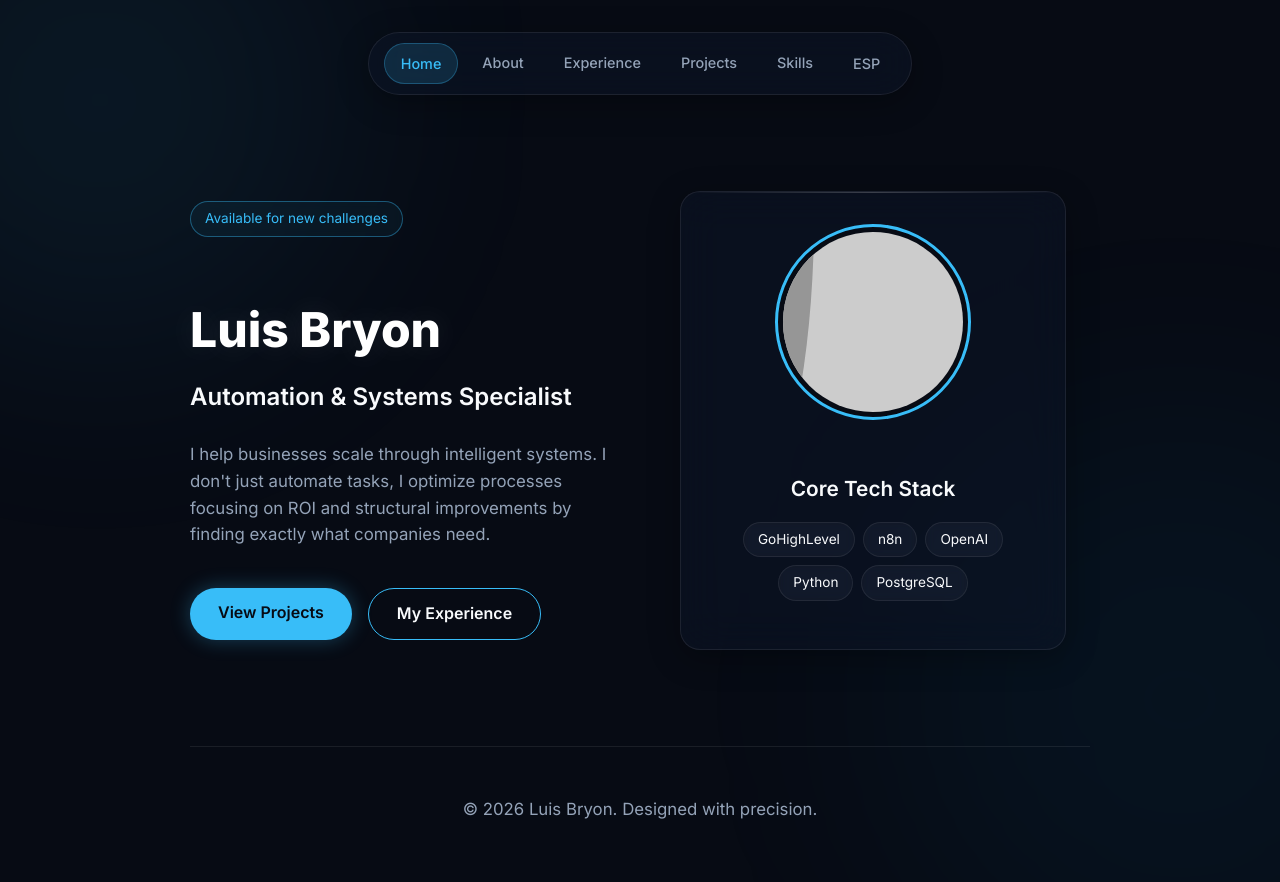
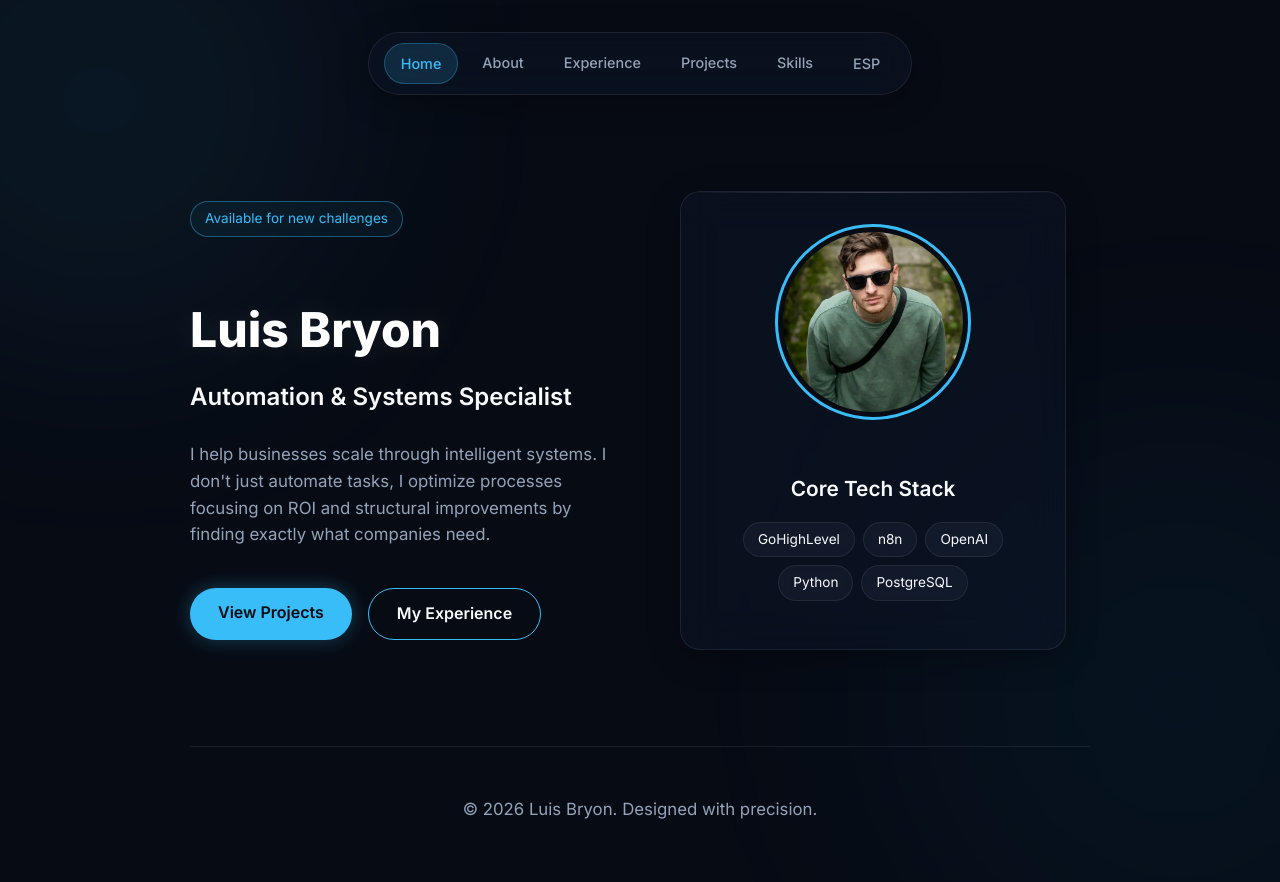
Before and after one commit to Kettsuke/resume, a plain HTML site: page index.html in a window 1280 px wide. Drawn offline with Linux system fonts and the light colour scheme; placeholder pictures from the web are drawn by us.

Commit message:
fix photo mapping

```diff
--- a/index.html
+++ b/index.html
@@ -37,7 +37,7 @@
                     </div>
                     <div style="display: flex; justify-content: center;">
                         <div class="glass-card" style="text-align: center; max-width: 320px; width: 100%;">
-                            <img src="assets/img/perfil.webp" alt="Luis Bryon" style="width: 180px; height: 180px; border-radius: 50%; object-fit: cover; margin-bottom: 1.5rem; border: 3px solid var(--accent); padding: 5px; background: var(--bg-dark);" onerror="this.src='https://via.placeholder.com/180/0f172a/38bdf8?text=LB'">
+                            <img src="assets/images/profile.webp" alt="Luis Bryon" style="width: 180px; height: 180px; border-radius: 50%; object-fit: cover; margin-bottom: 1.5rem; border: 3px solid var(--accent); padding: 5px; background: var(--bg-dark);" onerror="this.src='https://via.placeholder.com/180/0f172a/38bdf8?text=LB'">
                             <h3 data-en="Core Tech Stack" data-es="Stack Principal">Core Tech Stack</h3>
                             <div class="tag-container" style="justify-content: center; margin-top: 1rem;">
                                 <span class="tag">GoHighLevel</span>
```
Also changed, not shown: assets/images/profile.webp (added).
